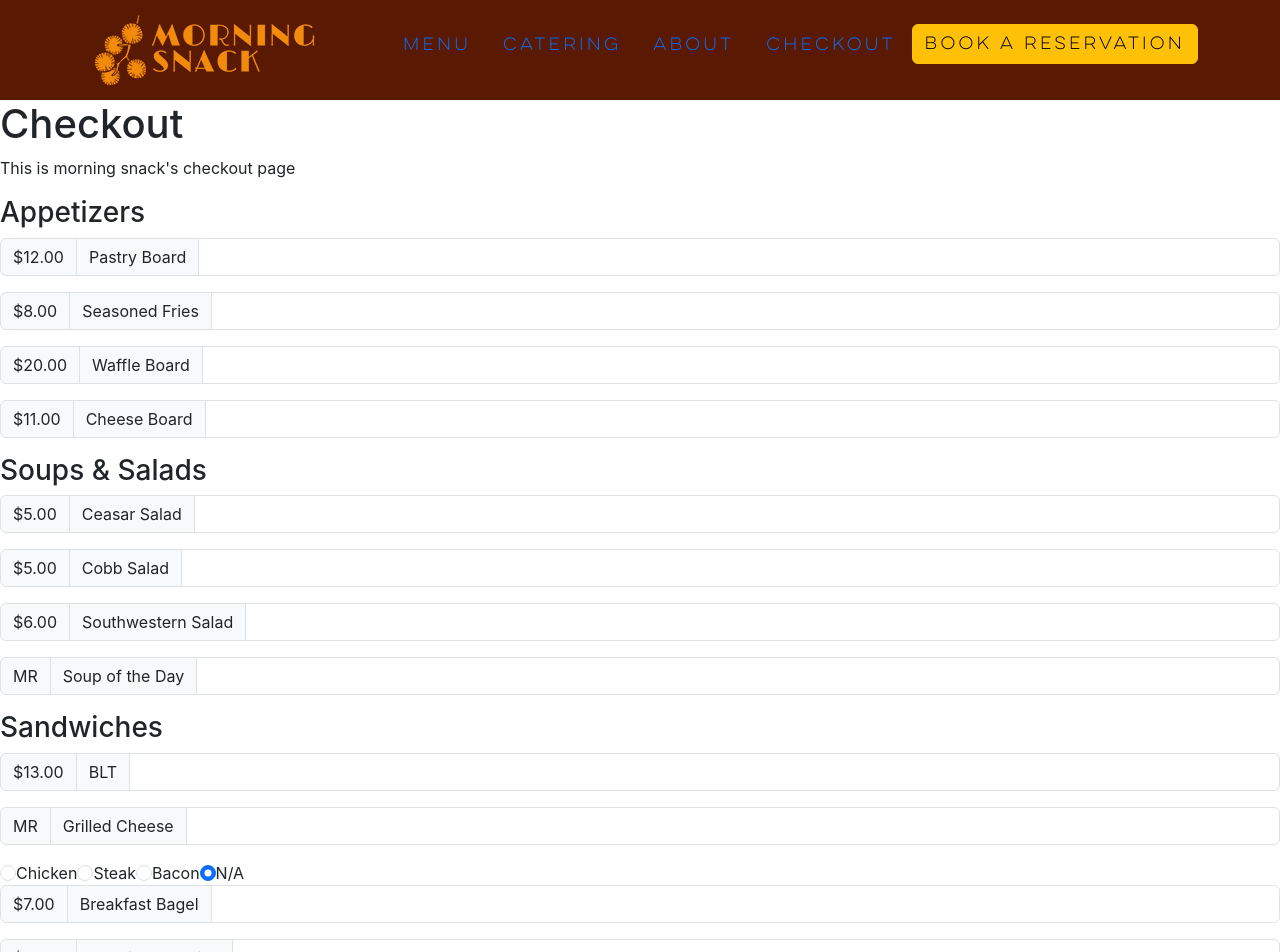
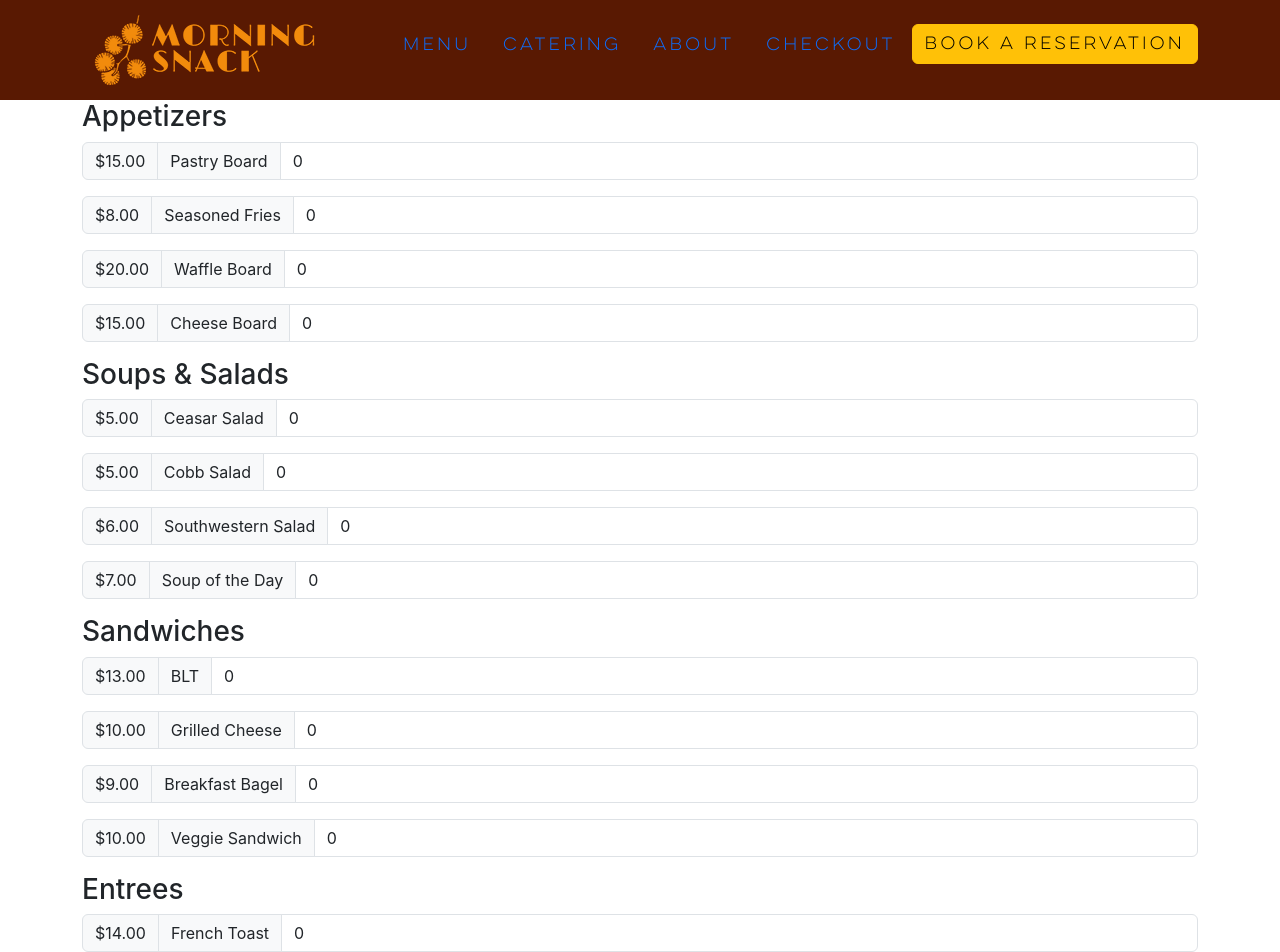
Before and after one commit to michellenicolephillips/morning-snack, a React (Create React App) app: page /checkout in a window 1280 px wide. Shown: the top 952 px of the page. Built offline with nearby package versions, Linux system fonts and the light colour scheme.

Commit message:
updated checkout form and added methods

```diff
--- a/src/pages/Checkout.js
+++ b/src/pages/Checkout.js
@@ -1,178 +1,201 @@
 import React from 'react';
+import { Container, Form, InputGroup, FormControl } from 'react-bootstrap';
 
 class Checkout extends React.Component {
+     constructor(props) {
+          super(props);
+          this.state = {
+               appetizers: [
+                    { id: 1, name: "Pastry Board", price: 15, quantity: 0 },
+                    { id: 2, name: "Seasoned Fries", price: 8, quantity: 0 },
+                    { id: 3, name: "Waffle Board", price: 20, quantity: 0 },
+                    { id: 4, name: "Cheese Board", price: 15, quantity: 0 }
+               ],
+               soupsAndSalads: [
+                    { id: 1, name: "Ceasar Salad", price: 5, quantity: 0 },
+                    { id: 2, name: "Cobb Salad", price: 5, quantity: 0 },
+                    { id: 3, name: "Southwestern Salad", price: 6, quantity: 0 },
+                    { id: 4, name: "Soup of the Day", price: 7, quantity: 0 }
+               ],
+               sandwiches: [
+                    { id: 1, name: "BLT", price: 13, quantity: 0 },
+                    { id: 2, name: "Grilled Cheese", price: 10, quantity: 0 },
+                    { id: 3, name: "Breakfast Bagel", price: 9, quantity: 0 },
+                    { id: 4, name: "Veggie Sandwich", price: 10, quantity: 0 }
+               ],
+               entrees: [
+                    { id: 1, name: "French Toast", price: 14, quantity: 0 },
+                    { id: 2, name: "Pancakes", price: 16, quantity: 0 },
+                    { id: 3, name: "Eggs Benedict", price: 15, quantity: 0 },
+                    { id: 4, name: "Poke Bowl", price: 17, quantity: 0 },
+                    { id: 5, name: "Salmon", price: 25, quantity: 0 },
+                    { id: 6, name: "Brunch Burger", price: 15, quantity: 0 }
+               ],
+               desserts: [
+                    { id: 1, name: "Cheesecake", price: 7, quantity: 0 },
+                    { id: 2, name: "Cinnamon Rolls", price: 9, quantity: 0 },
+                    { id: 3, name: "Sundae", price: 8, quantity: 0 }
+               ],
+               drinks: [
+                    { id: 1, name: "Coffee", price: 7, quantity: 0 },
+                    { id: 2, name: "Tea", price: 7, quantity: 0 },
+                    { id: 3, name: "Fruit Juice", price: 7, quantity: 0 },
+                    { id: 4, name: "Fountain Drink", price: 7, quantity: 0 },
+                    { id: 5, name: "Mimosa", price: 7, quantity: 0 },
+                    { id: 6, name: "Bloody Mary", price: 7, quantity: 0 }
+               ],
+               total: 0
+          }
+     }
+
+     handleQuantityChange(e, category, item) {
+          const quantity = parseInt(e.target.value);
+          const newState = this.state[category].map((i) => {
+               if (i.id === item.id) {
+                    return { ...i, quantity: quantity };
+               }
+               return i;
+          });
+
+          this.setState({
+               [category]: newState,
+               total: this.calculateSubtotal(),
+          });
+     }
+
+     calculateSubtotal() {
+          let subtotal = 0;
+          const categories = ['appetizers', 'soupsAndSalads', 'sandwiches', 'entrees', 'desserts', 'drinks'];
+          for (const category of categories) {
+               for (const item of this.state[category]) {
+                    subtotal += item.quantity * item.price;
+               }
+          }
+          return subtotal;
+     }
+
+     calculateTotal() {
+          if (this.calculateSubtotal() === 0) {
+               const total = 0;
+               return total;
+          } else  {
+               const subtotal = this.calculateSubtotal();
+               const tipPercentage = parseFloat((this.state.tipPercentage)/100);
+               const tipAmount = subtotal * tipPercentage;
+               const total = subtotal + tipAmount;
+               return total;
+          }
+        }
+
 
      render() {
           return (
-          <div>
-              <h1>Checkout</h1>
-              <p>This is morning snack's checkout page</p>
-              <form>
-                   <div id="appetizers">
-                        <h3>Appetizers</h3>
-                         <div class="input-group mb-3">
-                              <span class="input-group-text">$12.00</span>
-                              <span class="input-group-text">Pastry Board</span>
-                              <input type="text" class="form-control" aria-label=""/>
-                         </div>
-                         <div class="input-group mb-3">
-                              <span class="input-group-text">$8.00</span>
-                              <span class="input-group-text">Seasoned Fries</span>
-                              <input type="text" class="form-control" aria-label=""/>
-                         </div>
-                         <div class="input-group mb-3">
-                              <span class="input-group-text">$20.00</span>
-                              <span class="input-group-text">Waffle Board</span>
-                              <input type="text" class="form-control" aria-label=""/>
-                         </div>
-                         <div class="input-group mb-3">
-                              <span class="input-group-text">$11.00</span>
-                              <span class="input-group-text">Cheese Board</span>
-                              <input type="text" class="form-control" aria-label=""/>
-                         </div>
-                    </div>
-                    <div id="soupSalad">
+               <Container>
+                    <Form>
+                         <h3>Appetizers</h3>
+                         {this.state.appetizers.map((item) => (
+                              <InputGroup className="mb-3" key={item.id}>
+                                   <InputGroup.Text>${item.price.toFixed(2)}</InputGroup.Text>
+                                   <InputGroup.Text>{item.name}</InputGroup.Text>
+                                   <FormControl
+                                        type="number"
+                                        min="0"
+                                        aria-label=""
+                                        value={item.quantity}
+                                        onChange={(e) => this.handleQuantityChange(e, "appetizers", item)}
+                                   />
+                              </InputGroup>
+                         ))}
                          <h3>Soups & Salads</h3>
-                         <div class="input-group mb-3">
-                              <span class="input-group-text">$5.00</span>
-                              <span class="input-group-text">Ceasar Salad</span>
-                              <input type="text" class="form-control" aria-label=""/>
-                         </div>
-                         <div class="input-group mb-3">
-                              <span class="input-group-text">$5.00</span>
-                              <span class="input-group-text">Cobb Salad</span>
-                              <input type="text" class="form-control" aria-label=""/>
-                         </div>
-                         <div class="input-group mb-3">
-                              <span class="input-group-text">$6.00</span>
-                              <span class="input-group-text">Southwestern Salad</span>
-                              <input type="text" class="form-control" aria-label=""/>
-                         </div>
-                         <div class="input-group mb-3">
-                              <span class="input-group-text">MR</span>
-                              <span class="input-group-text">Soup of the Day</span>
-                              <input type="text" class="form-control" aria-label=""/>
-                         </div>
-                    </div>
-                    <div id="sandwich">
+                         {this.state.soupsAndSalads.map((item) => (
+                              <InputGroup className="mb-3" key={item.id}>
+                                   <InputGroup.Text>${item.price.toFixed(2)}</InputGroup.Text>
+                                   <InputGroup.Text>{item.name}</InputGroup.Text>
+                                   <FormControl
+                                        type="number"
+                                        min="0"
+                                        aria-label=""
+                                        value={item.quantity}
+                                        onChange={(e) => this.handleQuantityChange(e, "appetizers", item)}
+                                   />
+                              </InputGroup>
+                         ))}
                          <h3>Sandwiches</h3>
-                         <div class="input-group mb-3">
-                              <span class="input-group-text">$13.00</span>
-                              <span class="input-group-text">BLT</span>
-                              <input type="text" class="form-control" aria-label=""/>
-                         </div>
-                         <div class="input-group mb-3">
-                              <span class="input-group-text">MR</span>
-                              <span class="input-group-text">Grilled Cheese</span>
-                              <input type="text" class="form-control" aria-label=""/>
-                         </div>
-                         <div>
-                         <input class="form-check-input" type="radio" name="protein" id="protien"/>
-                         <label class="form-check-label" for="protein">Chicken</label>
-                         <input class="form-check-input" type="radio" name="protein" id="protien"/>
-                         <label class="form-check-label" for="protein">Steak</label>
-                         <input class="form-check-input" type="radio" name="protein" id="protien"/>
-                         <label class="form-check-label" for="protein">Bacon</label>
-                         <input class="form-check-input" type="radio" name="protein" id="protien" checked/>
-                         <label class="form-check-label" for="protein">N/A</label>
-                         </div>
-                         <div class="input-group mb-3">
-                              <span class="input-group-text">$7.00</span>
-                              <span class="input-group-text">Breakfast Bagel</span>
-                              <input type="text" class="form-control" aria-label=""/>
-                         </div>
-                         <div class="input-group mb-3">
-                              <span class="input-group-text">$10.00</span>
-                              <span class="input-group-text">Veggie Sandwich</span>
-                              <input type="text" class="form-control" aria-label=""/>
-                         </div>
-                    </div>
-                    <div id="brunch">
-                         <h3>Brunch</h3>
-                         <div class="input-group mb-3">
-                              <span class="input-group-text">$14.00</span>
-                              <span class="input-group-text">French Toast</span>
-                              <input type="text" class="form-control" aria-label=""/>
-                         </div>
-                         <div class="input-group mb-3">
-                              <span class="input-group-text">$16.00</span>
-                              <span class="input-group-text">Pancakes</span>
-                              <input type="text" class="form-control" aria-label=""/>
-                         </div>
-                         <div class="input-group mb-3">
-                              <span class="input-group-text">$15.00</span>
-                              <span class="input-group-text">Eggs Benedict</span>
-                              <input type="text" class="form-control" aria-label=""/>
-                         </div>
-                         <div class="input-group mb-3">
-                              <span class="input-group-text">$20.00</span>
-                              <span class="input-group-text">Poke</span>
-                              <input type="text" class="form-control" aria-label=""/>
-                         </div>
-                         <div class="input-group mb-3">
-                              <span class="input-group-text">$25.00</span>
-                              <span class="input-group-text">Salmon</span>
-                              <input type="text" class="form-control" aria-label=""/>
-                         </div>
-                         <div class="input-group mb-3">
-                              <span class="input-group-text">$18.00</span>
-                              <span class="input-group-text">Burger</span>
-                              <input type="text" class="form-control" aria-label=""/>
-                         </div>
-                    </div>
-                    <div id="dessert">
-                         <h3>Dessert</h3>
-                         <div class="input-group mb-3">
-                              <span class="input-group-text">$7.00</span>
-                              <span class="input-group-text">Cheesecake</span>
-                              <input type="text" class="form-control" aria-label=""/>
-                         </div>
-                         <div class="input-group mb-3">
-                              <span class="input-group-text">$9.00</span>
-                              <span class="input-group-text">Cinnamon Roll</span>
-                              <input type="text" class="form-control" aria-label=""/>
-                         </div>
-                         <div class="input-group mb-3">
-                              <span class="input-group-text">$8.00</span>
-                              <span class="input-group-text">Sundae</span>
-                              <input type="text" class="form-control" aria-label=""/>
-                         </div>
-                    </div>
-                    <div id="drinks">
+                         {this.state.sandwiches.map((item) => (
+                              <InputGroup className="mb-3" key={item.id}>
+                                   <InputGroup.Text>${item.price.toFixed(2)}</InputGroup.Text>
+                                   <InputGroup.Text>{item.name}</InputGroup.Text>
+                                   <FormControl
+                                        type="number"
+                                        min="0"
+                                        aria-label=""
+                                        value={item.quantity}
+                                        onChange={(e) => this.handleQuantityChange(e, "sandwiches", item)}
+                                   />
+                              </InputGroup>
+                         ))}
+                         <h3>Entrees</h3>
+                         {this.state.entrees.map((item) => (
+                              <InputGroup className="mb-3" key={item.id}>
+                                   <InputGroup.Text>${item.price.toFixed(2)}</InputGroup.Text>
+                                   <InputGroup.Text>{item.name}</InputGroup.Text>
+                                   <FormControl
+                                        type="number"
+                                        min="0"
+                                        aria-label=""
+                                        value={item.quantity}
+                                        onChange={(e) => this.handleQuantityChange(e, "entrees", item)}
+                                   />
+                              </InputGroup>
+                         ))}
+                         <h3>Desserts</h3>
+                         {this.state.desserts.map((item) => (
+                              <InputGroup className="mb-3" key={item.id}>
+                                   <InputGroup.Text>${item.price.toFixed(2)}</InputGroup.Text>
+                                   <InputGroup.Text>{item.name}</InputGroup.Text>
+                                   <FormControl
+                                        type="number"
+                                        min="0"
+                                        aria-label=""
+                                        value={item.quantity}
+                                        onChange={(e) => this.handleQuantityChange(e, "desserts", item)}
+                                   />
+                              </InputGroup>
+                         ))}
                          <h3>Drinks</h3>
-                         <div class="input-group mb-3">
-                              <span class="input-group-text">$2.00</span>
-                              <span class="input-group-text">Coffee</span>
-                              <input type="text" class="form-control" aria-label=""/>
-                         </div>
-                         <div class="input-group mb-3">
-                              <span class="input-group-text">$3.00</span>
-                              <span class="input-group-text">Juice</span>
-                              <input type="text" class="form-control" aria-label=""/>
-                         </div>
-                         <div class="input-group mb-3">
-                              <span class="input-group-text">$8.00</span>
-                              <span class="input-group-text">Mimosa</span>
-                              <input type="text" class="form-control" aria-label=""/>
-                         </div>
-                         <div class="input-group mb-3">
-                              <span class="input-group-text">$8.00</span>
-                              <span class="input-group-text">Bloody Mary</span>
-                              <input type="text" class="form-control" aria-label=""/>
-                         </div>
-                         <div class="input-group mb-3">
-                              <span class="input-group-text">$2.00</span>
-                              <span class="input-group-text">Fountain Drink</span>
-                              <input type="text" class="form-control" aria-label=""/>
-                         </div>
-                         <div class="input-group mb-3">
-                              <span class="input-group-text">$2.00</span>
-                              <span class="input-group-text">Tea</span>
-                              <input type="text" class="form-control" aria-label=""/>
-                         </div>
-                    </div>
-               </form>
-          </div>
+                         {this.state.drinks.map((item) => (
+                              <InputGroup className="mb-3" key={item.id}>
+                                   <InputGroup.Text>${item.price.toFixed(2)}</InputGroup.Text>
+                                   <InputGroup.Text>{item.name}</InputGroup.Text>
+                                   <FormControl
+                                        type="number"
+                                        min="0"
+                                        aria-label=""
+                                        value={item.quantity}
+                                        onChange={(e) => this.handleQuantityChange(e, "drinks", item)}
+                                   />
+                              </InputGroup>
+                         ))}
+                         <InputGroup className="mb-3">
+                              <InputGroup.Text>Subtotal:</InputGroup.Text>
+                              <InputGroup.Text>${this.calculateSubtotal().toFixed(2)}</InputGroup.Text>
+                         </InputGroup>
+                         <InputGroup className="mb-3">
+                              <InputGroup.Text>Tip (%):</InputGroup.Text>
+                              <FormControl
+                                   type="number"
+                                   min="0"
+                                   aria-label="Tip percentage"
+                                   value={this.state.tipPercentage || ''}
+                                   onChange={(e) => this.setState({ tipPercentage: e.target.value })}
+                              />
+                         </InputGroup>
+                         <InputGroup className="mb-3">
+                              <InputGroup.Text>Total:</InputGroup.Text>
+                              <InputGroup.Text>${this.calculateTotal().toFixed(2)}</InputGroup.Text>
+                         </InputGroup>
+                    </Form>
+               </Container>
           )
      }
 }
```
